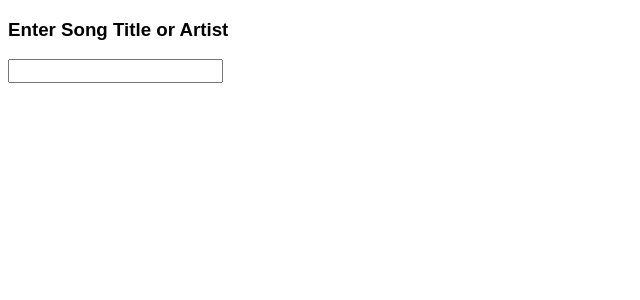
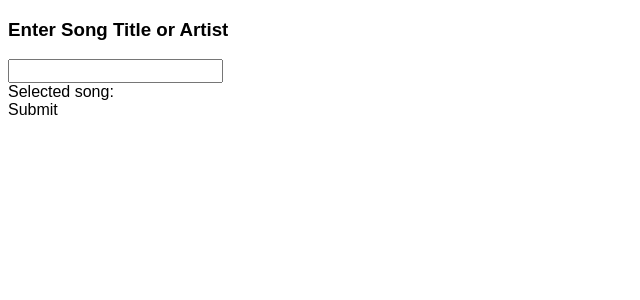
Before and after one commit to ketan-ryan/SpotifyHeardle, a Flask app: template templates/index.html in a window 1280 px wide. Shown: the top 300 px of the page, without its empty margins (0-640 px from the left). Run offline with Flask 2, Linux system fonts and the light colour scheme; the template is opened without the code that fills it: most values are stand-ins (such as "Sample title", 1, 10 or a date in 2020); some libraries are stand-ins or nearby versions.

Commit message:
Add prototype for answer and button

```diff
--- a/templates/index.html
+++ b/templates/index.html
@@ -10,15 +10,52 @@
   $( function() {
 
     var song = {{songs|safe}}
+    var selectedSong = ''
+    var answer = song[Math.floor(Math.random() * song.length)];
+    var guesses = 0;
+    var doneGuessing = false;
 
     $( "#songtag" ).autocomplete({
-      source: song
+      source: function(request, response) {
+        var results = $.ui.autocomplete.filter(song, request.term);
+        response(results.slice(0, 10));
+      },
+      select: function(event, ui) {
+        selectedSong = ui.item.value;
+      }
     });
+
+    $("#button").click(function() {
+      if(!doneGuessing) {
+        guesses++;
+
+        if(selectedSong == answer) {
+          alert("You have guessed the song!")
+          doneGuessing = true;
+        } else {
+          if(guesses < 6)
+            alert("Incorrect guess. You have " + (6 - guesses) + " remaining guesses");
+          else
+            alert("Incorrect guess. The answer was " + answer);
+        }
+
+        if(guesses >= 6)
+          doneGuessing = true;
+      }
+    });
+
+    $(".content .value").html(answer);
   });
 </script>
 
 <div class="ui-widget">
     <h3>Enter Song Title or Artist</h3>
         <input id="songtag">
+
+    <div class="content">
+      Selected song: <span class='value'></span>
+    </div>
+
+    <div id="button"> Submit </div>
 </div>
 </html>
```
